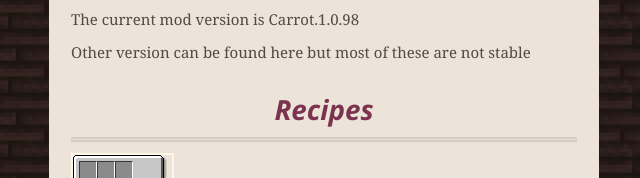
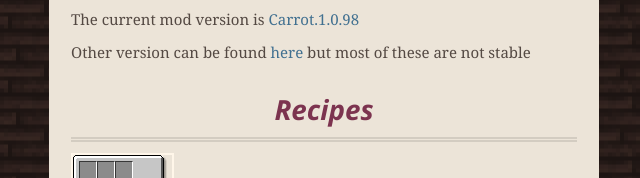
Before and after one commit to Linaru/LinarusMod, a plain HTML site: page index.html in a window 1280 px wide. Shown: the part 540-718 px from the top of the page, 316-956 px from the left. Drawn offline with nearby package versions, Linux system fonts and the light colour scheme.

Commit message:
Update index.html

```diff
--- a/index.html
+++ b/index.html
@@ -65,9 +65,9 @@
      the power of equipment and items found in common mods.
   </p>
 
-  <p>The current  mod version is <url = "http://jenkins.nekokittygames.com:8080/job/Necromantia/98/artifact/build/libs/Necromantia-1.7.10-Carrot%201.0-98.jar">Carrot.1.0.98</url>
+  <p>The current  mod version is <a href= "http://jenkins.nekokittygames.com:8080/job/Necromantia/98/artifact/build/libs/Necromantia-1.7.10-Carrot%201.0-98.jar">Carrot.1.0.98</a>
   </p>
-  <p>Other version can be found <url = "http://jenkins.nekokittygames.com:8080/job/Necromantia/">here</url>
+  <p>Other version can be found <a href= "http://jenkins.nekokittygames.com:8080/job/Necromantia/">here</a>
      but most of these are not stable
   </p>
 
```
